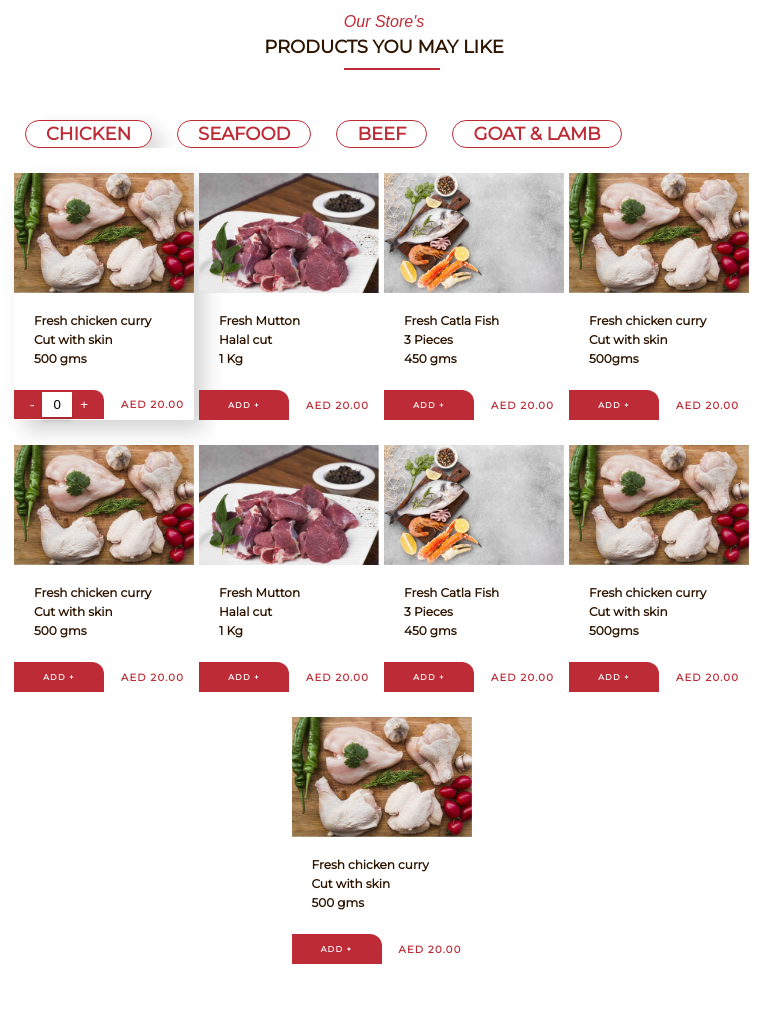
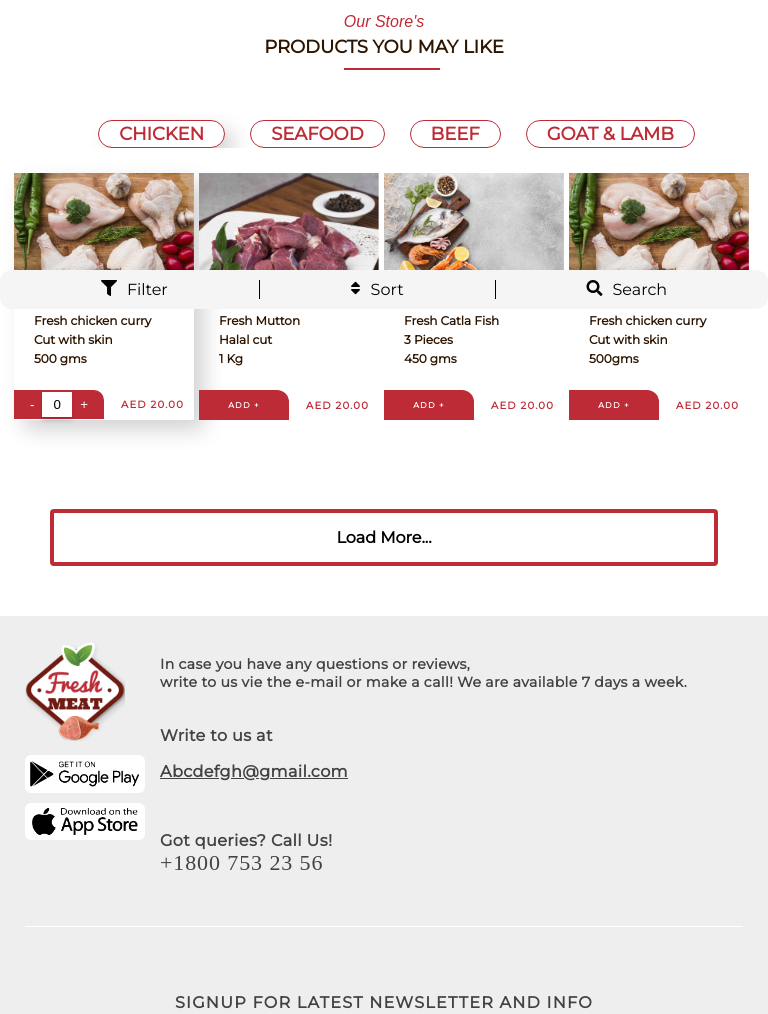
Before and after one commit to vivekkravindraa/freshmeat, a React (Create React App) app: page /product-list in a window 768 px wide. Shown: the part 507-1521 px from the top of the page. Built offline with nearby package versions, Linux system fonts and the light colour scheme.

Commit message:
feat: loadmore and mobile filters - wrap-up

```diff
--- a/src/components/ProductComponents/ProductList/ProductList.css
+++ b/src/components/ProductComponents/ProductList/ProductList.css
@@ -173,12 +173,60 @@
     .changeBackground {
         background-color: green;
     }
+
+    .ProductList-filters-mobile {
+        display: grid;
+        grid-template-columns: auto auto auto;
+        padding: 10px 10px;
+        background: #f5f5f5;
+        border-radius: 12px;
+        position: relative;
+        top: -200px;
+    }
+
+    .ProductList-filters-mobile > div {
+        border-right: 1px solid black;
+    }
+
+    .ProductList-filters-mobile > div:last-child {
+        border-right: 0;
+    }
+
+    .ProductList-filters-mobile > div > p {
+        display: flex;
+        justify-content: center;
+        font-family: Montserrat;
+        font-size: 16px;
+        font-weight: Medium;
+        margin: 0;
+    }
+
+    .ProductList-filters-mobile > div > p > i {
+        display: flex;
+        justify-content: center;
+        margin-right: 10px;
+    }
+
+    .ProductList-loadmore {
+        padding: 0 50px 50px;
+    }
+
+    .ProductList-loadmore-button {
+        min-width: -webkit-fill-available;
+        border: 4px solid #bd2c36;
+        border-radius: 4px;
+        background-color: #ffffff;
+        padding: 15px;
+        font-family: Montserrat;
+        font-size: 16px;
+        font-weight: bold;
+    }
 }
 
 @media (min-width: 768px) and (max-width: 991px) {
     .ProductList-content {
         display: grid;
-        grid-template-columns: auto auto;
+        grid-template-columns: auto;
     }
 
     .ProductList-location {
@@ -294,6 +342,8 @@
     }
 
     .ProductList-categorySortItems {
+        display: flex;
+        justify-content: center;
         padding: 50px 0 0 0;
         margin-left: 25px;
         overflow-y: scroll;
@@ -351,6 +401,54 @@
 
     .changeBackground {
         background-color: green;
+    }
+
+    .ProductList-filters-mobile {
+        display: grid;
+        grid-template-columns: auto auto auto;
+        padding: 10px 10px;
+        background: #f5f5f5;
+        border-radius: 12px;
+        position: relative;
+        top: -200px;
+    }
+
+    .ProductList-filters-mobile > div {
+        border-right: 1px solid black;
+    }
+
+    .ProductList-filters-mobile > div:last-child {
+        border-right: 0;
+    }
+
+    .ProductList-filters-mobile > div > p {
+        display: flex;
+        justify-content: center;
+        font-family: Montserrat;
+        font-size: 16px;
+        font-weight: Medium;
+        margin: 0;
+    }
+
+    .ProductList-filters-mobile > div > p > i {
+        display: flex;
+        justify-content: center;
+        margin-right: 10px;
+    }
+
+    .ProductList-loadmore {
+        padding: 0 50px 50px;
+    }
+
+    .ProductList-loadmore-button {
+        min-width: -webkit-fill-available;
+        border: 4px solid #bd2c36;
+        border-radius: 4px;
+        background-color: #ffffff;
+        padding: 15px;
+        font-family: Montserrat;
+        font-size: 16px;
+        font-weight: bold;
     }
 }
 
@@ -483,4 +581,12 @@
     .changeBackground {
         background-color: green;
     }
+
+    .ProductList-filters-mobile {
+        display: none;
+    }
+
+    .ProductList-loadmore {
+        display: none;
+    }
 }
--- a/src/components/ProductComponents/ProductList/ProductList.js
+++ b/src/components/ProductComponents/ProductList/ProductList.js
@@ -37,6 +37,7 @@ export default function ProductList(props) {
         }
     ];
 
+    const [ limit, setLimit ] = useState(4);
     const [ category, setCategory ] = useState('chicken');
     const [ selectedProduct, setSelectProduct ] = useState(1);
     const [ filteredPopularProducts, setFilterPopularProducts ] = useState([]);
@@ -52,7 +53,7 @@ export default function ProductList(props) {
 
     const redirectRoute = (pathname) => {
 		history.push(pathname);
-	}
+    }
 
     useEffect(() => {
         const header = document.getElementById("header");
@@ -114,7 +115,7 @@ export default function ProductList(props) {
                                 {/* <PopularProductItems
                                     popularProductItems={popularProductItems}
                                 /> */}
-                                {(!filteredPopularProducts.length ? popularProductItems.slice(0,9) : filteredPopularProducts).map((item,index) => {
+                                {(!filteredPopularProducts.length ? popularProductItems.slice(0,limit) : filteredPopularProducts.slice(0,limit)).map((item,index) => {
                                     return (
                                         <div key={index} className={`PopularProducts-item ${index + 1 === selectedProduct ? `showShadow` : `hideShadow`}`} onClick={() => setSelectProduct(index + 1)}>
                                             <div className="PopularProducts-item-image"
@@ -152,6 +153,22 @@ export default function ProductList(props) {
                         </div>
                     </div>
                 </div>
+                <div className="ProductList-filters-mobile">
+                    <div className="ProductList-filters-mobile__filter">
+                        <p><i className="fas fa-filter"></i>Filter</p>
+                    </div>
+                    <div className="ProductList-filters-mobile__sort">
+                        <p><i className="fas fa-sort"></i>Sort</p>
+                    </div>
+                    <div className="ProductList-filters-mobile__search">
+                        <p><i className="fas fa-search"></i>Search</p>
+                    </div>
+                </div>
+                <div className="ProductList-loadmore">
+                    <button className="ProductList-loadmore-button" onClick={(e) => setLimit(limit + 4)}>
+                        Load More...
+                    </button>
+                </div>
             </div>
             <Footer />
         </div>
```
